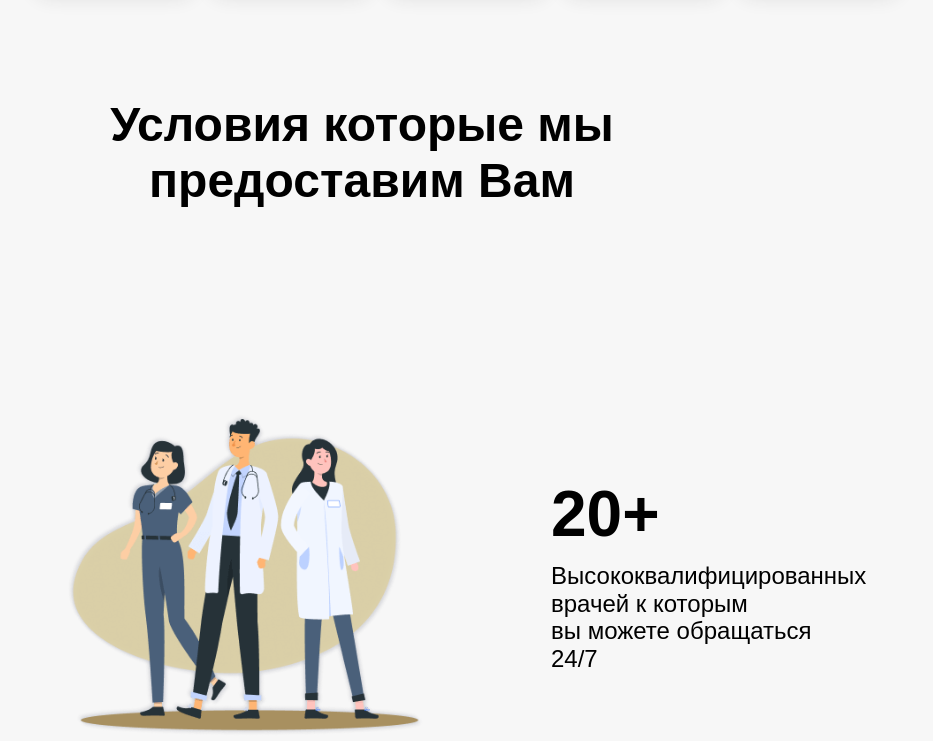
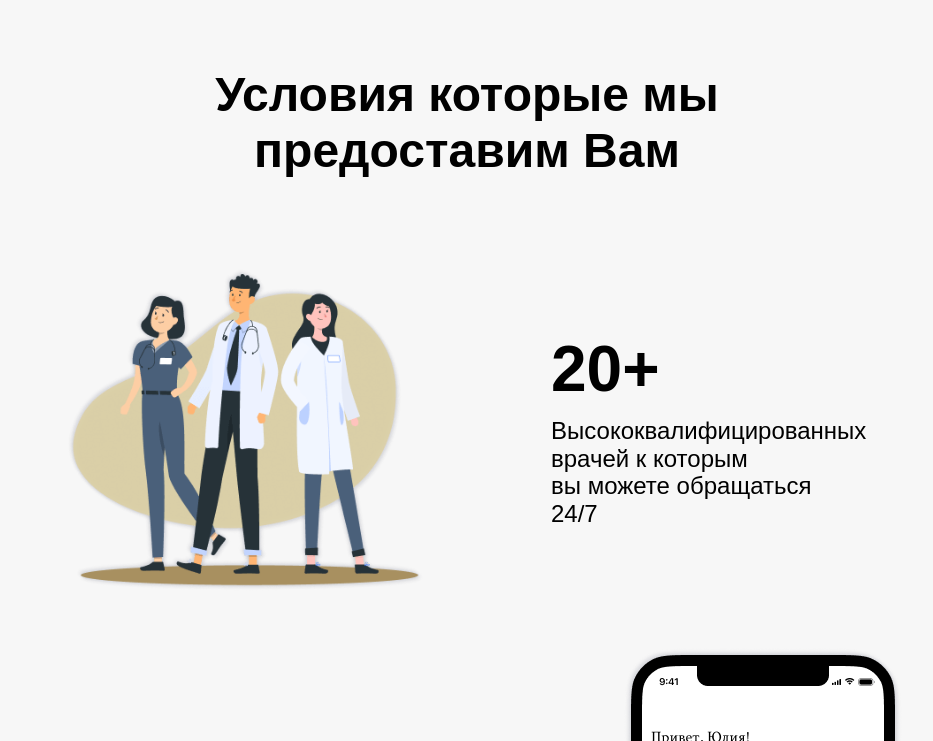
Before and after one commit to AndreyVinny/Insurance, a plain HTML site: page index.html in a window 1280 px wide. Shown: the part 1019-1760 px from the top of the page, without its empty margins (173-1106 px from the left). Drawn offline with Linux system fonts and the light colour scheme.

Commit message:
Update 2021-11-09T13:14:08.220Z

```diff
--- a/css/style.css
+++ b/css/style.css
@@ -371,6 +371,8 @@ h2 {
   text-align: center;
   margin-bottom: 50px;
   max-width: 660px;
+  margin: 0 auto;
+  padding-bottom: 35px;
 }
 
 body {
@@ -980,10 +982,6 @@ nav {
   padding-top: 100px;
 }
 
-.rules_cont {
-  padding-top: 100px;
-}
-
 .rules_block {
   display: -webkit-box;
   display: -ms-flexbox;
```
Also changed, not shown: 1 other file.
